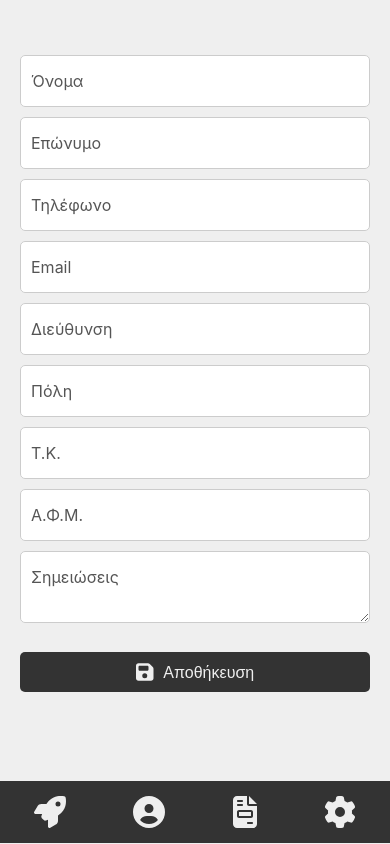
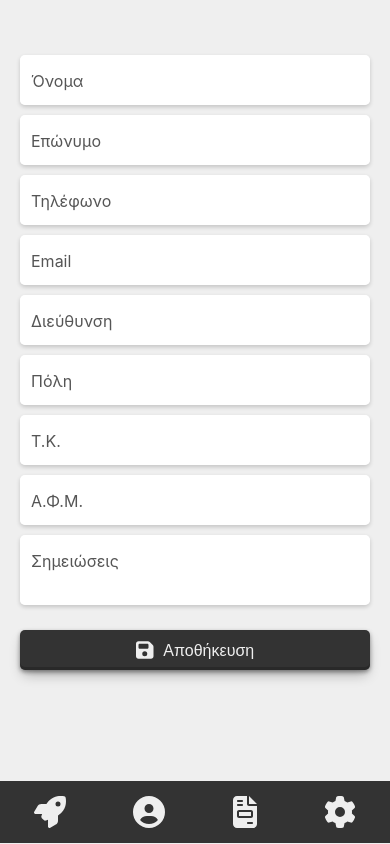
Before and after one commit to ktsalik/order-keep, a React (Create React App) app: page /new-customer in a window 390 px wide. Built offline with nearby package versions, Linux system fonts and the light colour scheme; a web font is replaced by a local one.

Commit message:
fix input style for mobile devices on new-customer

```diff
--- a/src/features/input/Input.scss
+++ b/src/features/input/Input.scss
@@ -4,13 +4,18 @@
   position: relative;
   width: 425px;
   max-width: 100%;
+  display: flex;
+  border-radius: 5px;
+  box-shadow: rgba(0, 0, 0, 0.18) 0px 2px 4px;
 
   input, textarea {
+    all: unset;
     outline: none;
-    width: calc(100% - 10px - 10px - 1px - 1px);
+    border: none;
+    width: calc(100% - 10px - 10px);
     padding: 15px 10px;
-    border: 1px solid $input-border-color;
     border-radius: 5px;
+    background-color: #FFFFFF;
     font-size: 16px;
   }
 
--- a/src/features/new-customer/NewCustomer.scss
+++ b/src/features/new-customer/NewCustomer.scss
@@ -22,6 +22,7 @@
     color: $primary-button-text-color;
     font-size: 16px;
     cursor: pointer;
+    box-shadow: rgba(0, 0, 0, 0.4) 0px 2px 4px, rgba(0, 0, 0, 0.3) 0px 7px 13px -3px, rgba(0, 0, 0, 0.2) 0px -3px 0px inset;
 
     span {
       margin-left: 10px;
```
